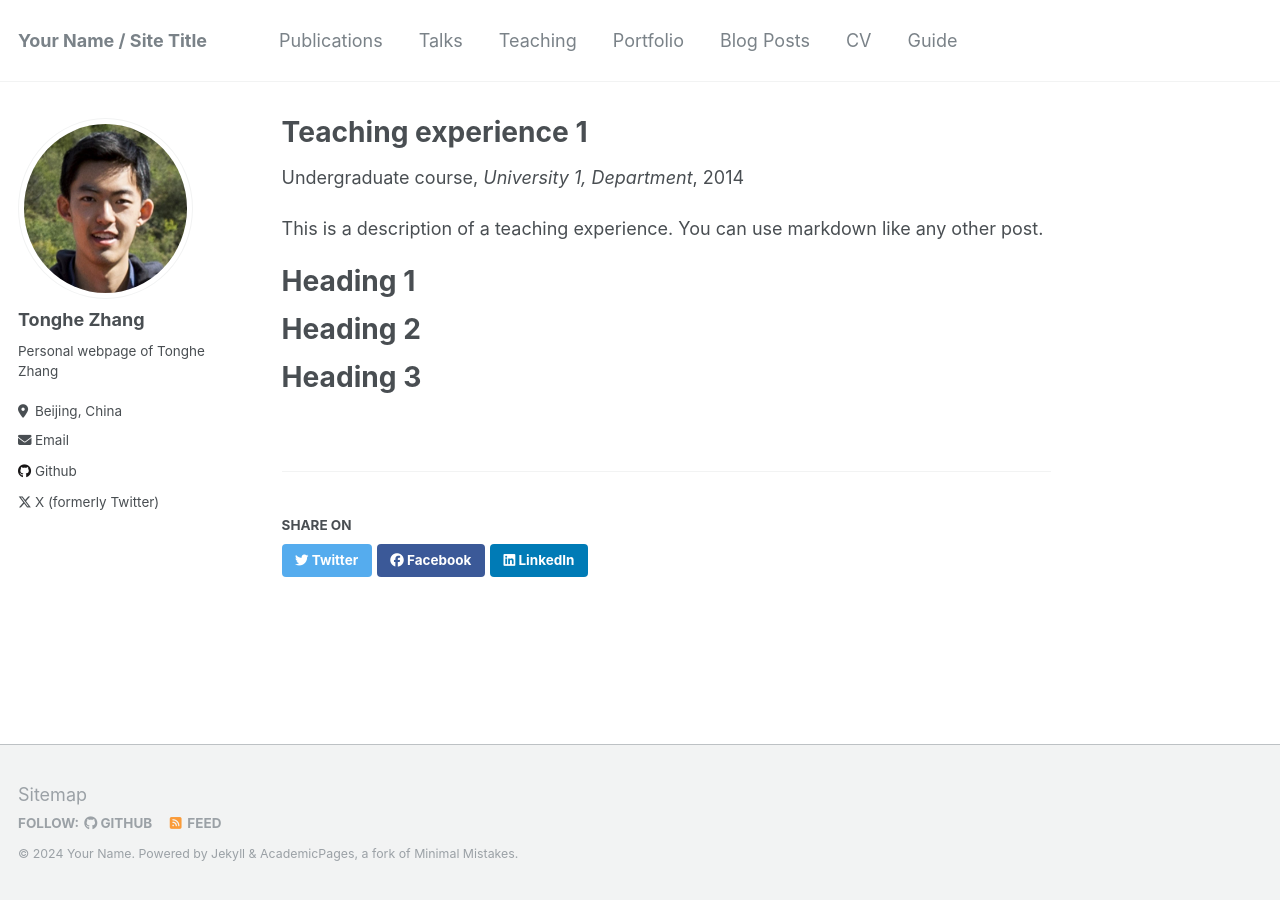
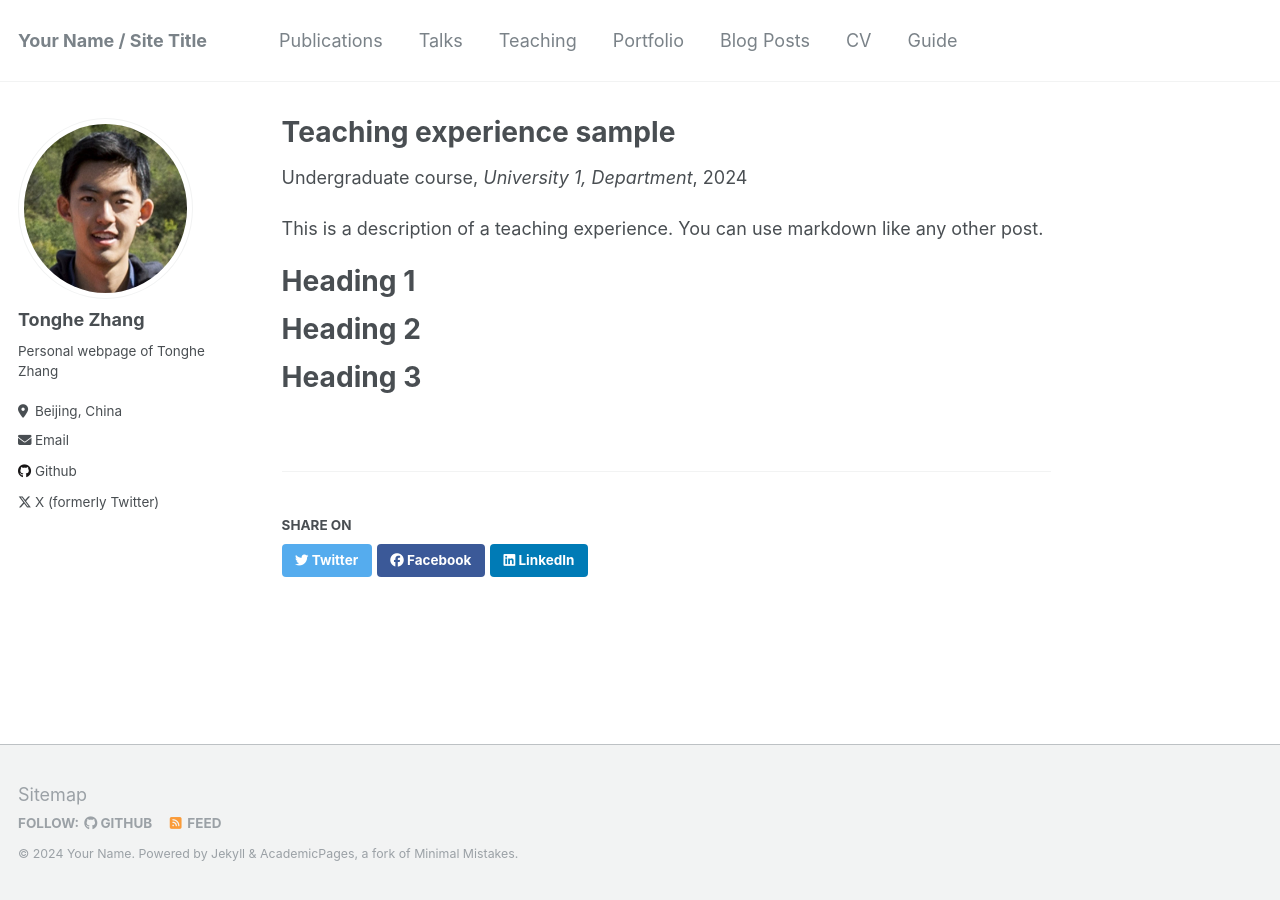
Before and after one commit to Tonghe-Zhang/Tonghe-Zhang.github.io, a Jekyll site: the page built from _teaching/2014-spring-teaching-1.md, in a window 1280 px wide. Built offline with Jekyll 4.4.1, drawn with Linux system fonts in a browser that asks for light colours.

Commit message:
Update 2014-spring-teaching-1.md

```diff
--- a/_teaching/2014-spring-teaching-1.md
+++ b/_teaching/2014-spring-teaching-1.md
@@ -1,10 +1,10 @@
 ---
-title: "Teaching experience 1"
+title: "Teaching experience sample"
 collection: teaching
 type: "Undergraduate course"
-permalink: /teaching/2014-spring-teaching-1
+permalink: /teaching/2024-spring-teaching-1
 venue: "University 1, Department"
-date: 2014-01-01
+date: 2024-01-01
 location: "City, Country"
 ---
 
```
